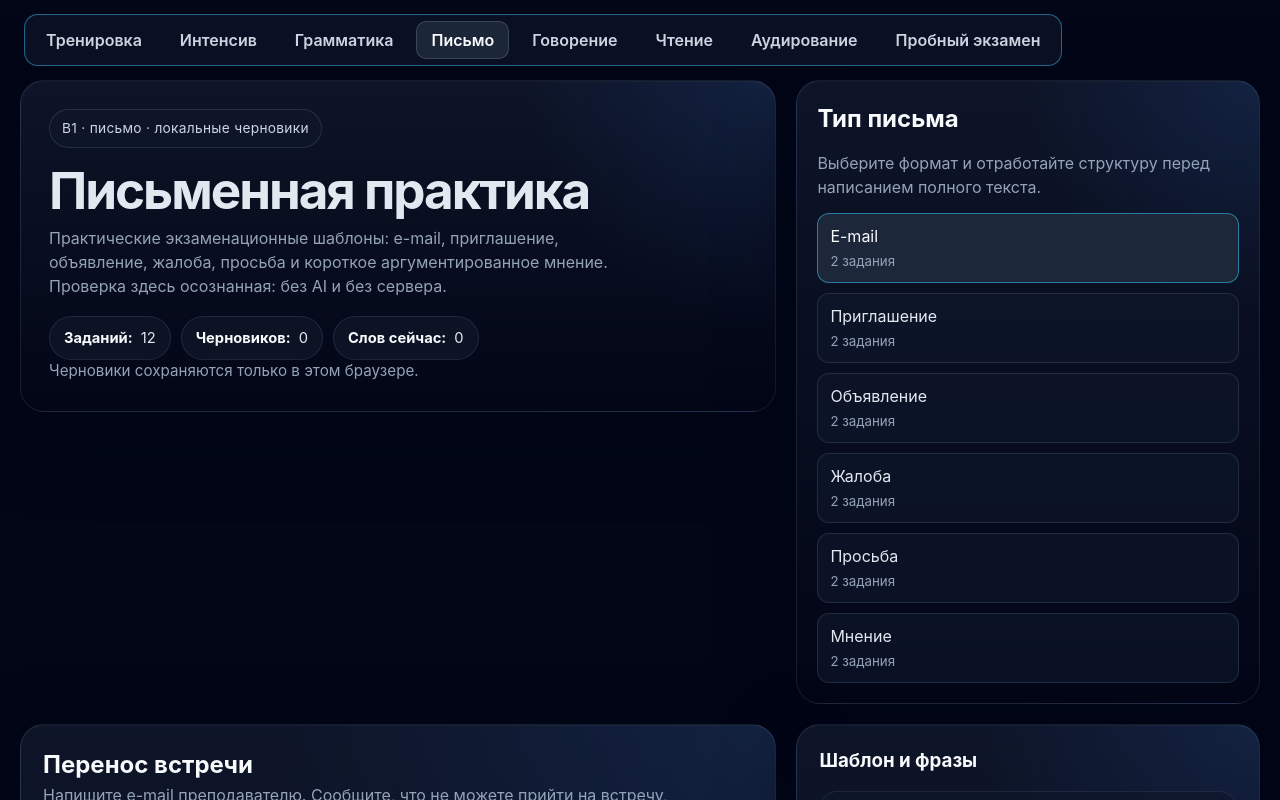
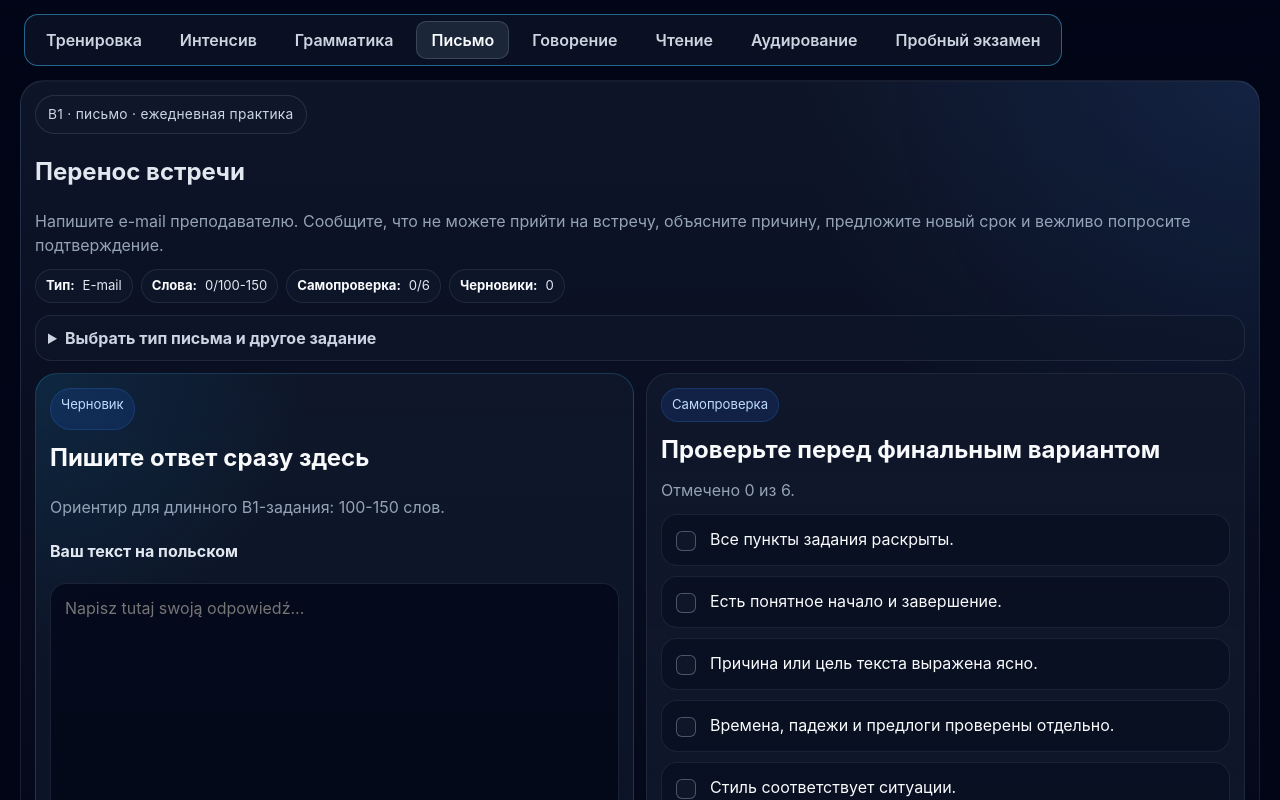
Before and after one commit to ommmmm88888/b1, a React (Vite) app: page / in a window 1280 px wide. Both pictures are taken after a click on the button "Письмо". Shown: the top 800 px of the page. Built offline with nearby package versions, Linux system fonts and the light colour scheme.

Commit message:
Compact writing and speaking workflows

```diff
--- a/src/App.css
+++ b/src/App.css
@@ -232,6 +232,45 @@
 
 .trainer-info-details__content {
   margin-top: 8px;
+}
+
+.practice-help-details {
+  border-radius: 16px;
+  border: 1px solid rgba(148, 163, 184, 0.14);
+  background: rgba(15, 23, 42, 0.58);
+  padding: 10px 12px;
+}
+
+.practice-help-details summary {
+  cursor: pointer;
+  color: #cbd5e1;
+  font-weight: 700;
+}
+
+.practice-help-details__content {
+  display: grid;
+  gap: 12px;
+  margin-top: 12px;
+}
+
+.practice-help-details__content--grid,
+.practice-editor-grid,
+.speaking-flow {
+  display: grid;
+  grid-template-columns: repeat(2, minmax(0, 1fr));
+  gap: 12px;
+}
+
+.practice-help-details__wide {
+  grid-column: 1 / -1;
+}
+
+.practice-editor-grid > .card-stage:first-child,
+.speaking-flow > .card-stage:first-child {
+  border-color: rgba(56, 189, 248, 0.22);
+  background:
+    radial-gradient(circle at top left, rgba(14, 165, 233, 0.12), transparent 34%),
+    linear-gradient(180deg, rgba(15, 23, 42, 0.95), rgba(15, 23, 42, 0.78));
 }
 
 .trainer-card__top,
@@ -667,6 +706,10 @@
   outline: none;
 }
 
+.note-field--compact textarea {
+  min-height: 220px;
+}
+
 .note-field textarea:focus {
   border-color: rgba(56, 189, 248, 0.7);
   box-shadow: 0 0 0 4px rgba(56, 189, 248, 0.14);
@@ -875,4 +918,14 @@
   .summary-card__metrics {
     grid-template-columns: 1fr;
   }
+
+  .practice-help-details__content--grid,
+  .practice-editor-grid,
+  .speaking-flow {
+    grid-template-columns: 1fr;
+  }
+
+  .note-field--compact textarea {
+    min-height: 180px;
+  }
 }
--- a/src/features/speaking/SpeakingPracticeScreen.tsx
+++ b/src/features/speaking/SpeakingPracticeScreen.tsx
@@ -78,33 +78,36 @@ export function SpeakingPracticeScreen() {
   return (
     <main className="app-shell">
       <div className="app-shell__grid">
-        <section className="hero-card" aria-labelledby="speaking-title">
-          <div className="hero-card__eyebrow">B1 · говорение · экзаменационный формат</div>
-          <h1 id="speaking-title">Практика говорения</h1>
-          <p>
-            Короткие устные задания переводят бытовой и рабочий польский в формат экзамена:
-            структура ответа, аргументация, сравнение, диалог и самопроверка.
-          </p>
-          <div className="hero-card__meta">
-            <div className="pill">
-              <strong>Заданий:</strong>
-              <span>{speakingPrompts.length}</span>
+        <section className="trainer-card trainer-card--compact" aria-labelledby="speaking-title">
+          <div className="trainer-card__top">
+            <div>
+              <div className="hero-card__eyebrow">B1 · говорение · таймер и план</div>
+              <h1 id="speaking-title">{selectedPrompt.titleRu}</h1>
+              <p>{selectedPrompt.situationRu}</p>
             </div>
-            <div className="pill">
-              <strong>Выполнено:</strong>
-              <span>{progress.completedPromptIds.length}</span>
-            </div>
-            <div className="pill">
+            <div className="trainer-compact-status" aria-label="Статус говорения">
+              <span className="pill">
+                <strong>Тип:</strong>
+                <span>{speakingTypeLabels[selectedPrompt.type]}</span>
+              </span>
+              <span className="pill">
+                <strong>Цель:</strong>
+                <span>{selectedPrompt.minimumAnswerGoal}</span>
+              </span>
+              <span className="pill">
                 <strong>Прогресс:</strong>
                 <span>{completionPercent}%</span>
+              </span>
+              <span className="pill">
+                <strong>Статус:</strong>
+                <span>{completed ? 'выполнено' : 'не выполнено'}</span>
+              </span>
             </div>
           </div>
-          <p className="hero-card__note">Запись микрофона не требуется. Отмечайте выполненные ответы вручную.</p>
-        </section>
 
-        <aside className="side-card">
-          <h2>Тип задания</h2>
-          <p>Выберите формат, затем проговорите ответ по трехшаговому плану.</p>
+          <details className="practice-help-details">
+            <summary>Выбрать тип и другое устное задание</summary>
+            <div className="practice-help-details__content">
               <div className="topic-picker" role="tablist" aria-label="Типы заданий на говорение">
                 {speakingTypes.map((type) => (
                   <button
@@ -119,30 +122,6 @@ export function SpeakingPracticeScreen() {
                   </button>
                 ))}
               </div>
-        </aside>
-
-        <section className="trainer-card">
-          <div className="trainer-card__top">
-            <div>
-              <h2>{selectedPrompt.titleRu}</h2>
-              <p>{selectedPrompt.situationRu}</p>
-            </div>
-            <div className="pill">
-              <strong>Тип:</strong>
-              <span>{speakingTypeLabels[selectedPrompt.type]}</span>
-            </div>
-          </div>
-
-          <div className="progress-block">
-            <div className="progress-label">
-              <span>Общий прогресс говорения</span>
-              <span>{completionPercent}%</span>
-            </div>
-            <div className="progress-bar" aria-hidden="true">
-              <div className="progress-bar__fill" style={{ width: `${completionPercent}%` }} />
-            </div>
-          </div>
-
               <div className="button-row">
                 {promptsByType.map((prompt) => (
                   <button
@@ -158,30 +137,24 @@ export function SpeakingPracticeScreen() {
                   </button>
                 ))}
               </div>
+            </div>
+          </details>
 
-          <div className="card-stage">
+          <div className="speaking-flow">
+            <section className="card-stage" aria-labelledby="speaking-prompt-title">
               <div className="card-stage__header">
-              <span className="card-stage__category">Задание</span>
+                <span className="card-stage__category">1. Prompt</span>
+                <h2 id="speaking-prompt-title">Задание</h2>
                 <p className="card-stage__prompt">{selectedPrompt.promptPl}</p>
               </div>
-            <div className="summary-card__metrics">
-              <div className="summary-card__metric">
-                <span>Цель ответа</span>
-                <strong>{selectedPrompt.minimumAnswerGoal}</strong>
-              </div>
-              <div className="summary-card__metric">
-                <span>Статус</span>
-                <strong>{completed ? 'выполнено' : 'не выполнено'}</strong>
-              </div>
-            </div>
-          </div>
+            </section>
 
-          <div className="card-stage">
+            <section className="card-stage" aria-labelledby="speaking-timer-title">
               <div className="card-stage__header">
-              <span className="card-stage__category">Таймер</span>
-              <p className="card-stage__prompt">
+                <span className="card-stage__category">2. Таймер</span>
+                <h2 id="speaking-timer-title">
                   {timerMode === 'prep' ? 'Подготовка' : 'Ответ'} · {formatTime(secondsLeft)}
-              </p>
+                </h2>
               </div>
               <div className="button-row">
                 <button className="button" type="button" onClick={() => handleTimerStart('prep')}>
@@ -194,41 +167,46 @@ export function SpeakingPracticeScreen() {
                   Пауза
                 </button>
               </div>
-          </div>
+            </section>
 
-          <div className="card-stage">
+            <section className="card-stage" aria-labelledby="speaking-plan-title">
               <div className="card-stage__header">
-              <span className="card-stage__category">План ответа</span>
+                <span className="card-stage__category">3. План</span>
+                <h2 id="speaking-plan-title">Ответ из трёх частей</h2>
               </div>
               <ol className="plan-list">
                 {selectedPrompt.answerPlanRu.map((step) => (
                   <li key={step}>{step}</li>
                 ))}
               </ol>
+            </section>
+
+            <section className="card-stage" aria-labelledby="speaking-check-title">
+              <div className="card-stage__header">
+                <span className="card-stage__category">4. Самопроверка</span>
+                <h2 id="speaking-check-title">После ответа</h2>
               </div>
-
+              <ul className="plan-list">
+                {selectedPrompt.selfCheckCriteria.map((criterion) => (
+                  <li key={criterion}>{criterion}</li>
+                ))}
+              </ul>
               <div className="button-row">
                 <button className="button button--primary" type="button" onClick={handleCompleted}>
                   {completed ? 'Снять отметку' : 'Отметить как выполнено'}
                 </button>
               </div>
             </section>
+          </div>
 
-        <aside className="summary-card">
-          <h3>Опоры для ответа</h3>
+          <details className="practice-help-details">
+            <summary>Фразы и частые ошибки</summary>
+            <div className="practice-help-details__content practice-help-details__content--grid">
               <div className="card-stage__hint">
                 <strong>Полезные фразы:</strong>
                 <ul className="plan-list">
                   {selectedPrompt.usefulPhrasesPl.map((phrase) => (
                     <li key={phrase}>{phrase}</li>
-              ))}
-            </ul>
-          </div>
-          <div className="card-stage__hint">
-            <strong>Самопроверка:</strong>
-            <ul className="plan-list">
-              {selectedPrompt.selfCheckCriteria.map((criterion) => (
-                <li key={criterion}>{criterion}</li>
                   ))}
                 </ul>
               </div>
@@ -240,7 +218,9 @@ export function SpeakingPracticeScreen() {
                   ))}
                 </ul>
               </div>
-        </aside>
+            </div>
+          </details>
+        </section>
       </div>
     </main>
   )
--- a/src/features/writing/WritingPracticeScreen.tsx
+++ b/src/features/writing/WritingPracticeScreen.tsx
@@ -70,33 +70,38 @@ export function WritingPracticeScreen() {
   return (
     <main className="app-shell">
       <div className="app-shell__grid">
-        <section className="hero-card" aria-labelledby="writing-title">
-          <div className="hero-card__eyebrow">B1 · письмо · локальные черновики</div>
-          <h1 id="writing-title">Письменная практика</h1>
-          <p>
-            Практические экзаменационные шаблоны: e-mail, приглашение, объявление, жалоба, просьба
-            и короткое аргументированное мнение. Проверка здесь осознанная: без AI и без сервера.
-          </p>
-          <div className="hero-card__meta">
-            <div className="pill">
-              <strong>Заданий:</strong>
-              <span>{writingTasks.length}</span>
+        <section className="trainer-card trainer-card--compact" aria-labelledby="writing-title">
+          <div className="trainer-card__top">
+            <div>
+              <div className="hero-card__eyebrow">B1 · письмо · ежедневная практика</div>
+              <h1 id="writing-title">{selectedTask.titleRu}</h1>
+              <p>{selectedTask.promptRu}</p>
             </div>
-            <div className="pill">
-              <strong>Черновиков:</strong>
+            <div className="trainer-compact-status" aria-label="Статус письменного задания">
+              <span className="pill">
+                <strong>Тип:</strong>
+                <span>{writingTypeLabels[selectedTask.type]}</span>
+              </span>
+              <span className="pill">
+                <strong>Слова:</strong>
+                <span>{wordCount}/100-150</span>
+              </span>
+              <span className="pill">
+                <strong>Самопроверка:</strong>
+                <span>
+                  {checkedCount}/{selectedTask.selfCheckCriteria.length}
+                </span>
+              </span>
+              <span className="pill">
+                <strong>Черновики:</strong>
                 <span>{completedDraftCount}</span>
-            </div>
-            <div className="pill">
-              <strong>Слов сейчас:</strong>
-              <span>{wordCount}</span>
+              </span>
             </div>
           </div>
-          <p className="hero-card__note">Черновики сохраняются только в этом браузере.</p>
-        </section>
 
-        <aside className="side-card">
-          <h2>Тип письма</h2>
-          <p>Выберите формат и отработайте структуру перед написанием полного текста.</p>
+          <details className="practice-help-details">
+            <summary>Выбрать тип письма и другое задание</summary>
+            <div className="practice-help-details__content">
               <div className="topic-picker" role="tablist" aria-label="Типы письменных заданий">
                 {writingTypes.map((type) => (
                   <button
@@ -111,20 +116,6 @@ export function WritingPracticeScreen() {
                   </button>
                 ))}
               </div>
-        </aside>
-
-        <section className="trainer-card">
-          <div className="trainer-card__top">
-            <div>
-              <h2>{selectedTask.titleRu}</h2>
-              <p>{selectedTask.promptRu}</p>
-            </div>
-            <div className="pill">
-              <strong>Тип:</strong>
-              <span>{writingTypeLabels[selectedTask.type]}</span>
-            </div>
-          </div>
-
               <div className="button-row">
                 {tasksByType.map((task) => (
                   <button
@@ -137,30 +128,23 @@ export function WritingPracticeScreen() {
                   </button>
                 ))}
               </div>
+            </div>
+          </details>
 
-          <div className="card-stage">
-            <div className="card-stage__header">
-              <span className="card-stage__category">Обязательные пункты</span>
-            </div>
-            <ul className="plan-list">
-              {selectedTask.requiredElements.map((element) => (
-                <li key={element}>{element}</li>
-              ))}
-            </ul>
-          </div>
-
-          <div className="card-stage">
+          <div className="practice-editor-grid">
+            <section className="card-stage" aria-labelledby="writing-editor-title">
               <div className="card-stage__header">
                 <span className="card-stage__category">Черновик</span>
-              <p className="muted">Ориентир для длинного задания: 100-150 слов. Сейчас: {wordCount}.</p>
+                <h2 id="writing-editor-title">Пишите ответ сразу здесь</h2>
+                <p className="muted">Ориентир для длинного B1-задания: 100-150 слов.</p>
               </div>
-            <label className="note-field">
+              <label className="note-field note-field--compact">
                 <span>Ваш текст на польском</span>
                 <textarea
                   value={taskProgress.draft}
                   onChange={(event) => handleDraftChange(event.currentTarget.value)}
                   placeholder="Napisz tutaj swoją odpowiedź..."
-                rows={10}
+                  rows={8}
                   spellCheck={false}
                 />
               </label>
@@ -172,11 +156,12 @@ export function WritingPracticeScreen() {
                   Очистить
                 </button>
               </div>
-          </div>
+            </section>
 
-          <div className="card-stage">
+            <section className="card-stage" aria-labelledby="writing-check-title">
               <div className="card-stage__header">
                 <span className="card-stage__category">Самопроверка</span>
+                <h2 id="writing-check-title">Проверьте перед финальным вариантом</h2>
                 <p className="muted">
                   Отмечено {checkedCount} из {selectedTask.selfCheckCriteria.length}.
                 </p>
@@ -196,11 +181,20 @@ export function WritingPracticeScreen() {
                   </label>
                 ))}
               </div>
+            </section>
           </div>
-        </section>
 
-        <aside className="summary-card">
-          <h3>Шаблон и фразы</h3>
+          <details className="practice-help-details">
+            <summary>Шаблон, фразы, образец и типичные ошибки</summary>
+            <div className="practice-help-details__content practice-help-details__content--grid">
+              <div className="card-stage__hint">
+                <strong>Обязательные пункты:</strong>
+                <ul className="plan-list">
+                  {selectedTask.requiredElements.map((element) => (
+                    <li key={element}>{element}</li>
+                  ))}
+                </ul>
+              </div>
               <div className="card-stage__hint">
                 <strong>Структура:</strong>
                 <ul className="plan-list">
@@ -217,9 +211,6 @@ export function WritingPracticeScreen() {
                   ))}
                 </ul>
               </div>
-          <div className="card-stage__answer">
-            <strong>Образец:</strong> {selectedTask.sampleAnswerPl}
-          </div>
               <div className="card-stage__hint">
                 <strong>Типичные ошибки:</strong>
                 <ul className="plan-list">
@@ -228,7 +219,12 @@ export function WritingPracticeScreen() {
                   ))}
                 </ul>
               </div>
-        </aside>
+              <div className="card-stage__answer practice-help-details__wide">
+                <strong>Образец:</strong> {selectedTask.sampleAnswerPl}
+              </div>
+            </div>
+          </details>
+        </section>
       </div>
     </main>
   )
```
Also changed, not shown: 2 other files (tests, documents, lock files or other folders). Lines whose indentation alone changed are shown as unchanged.
